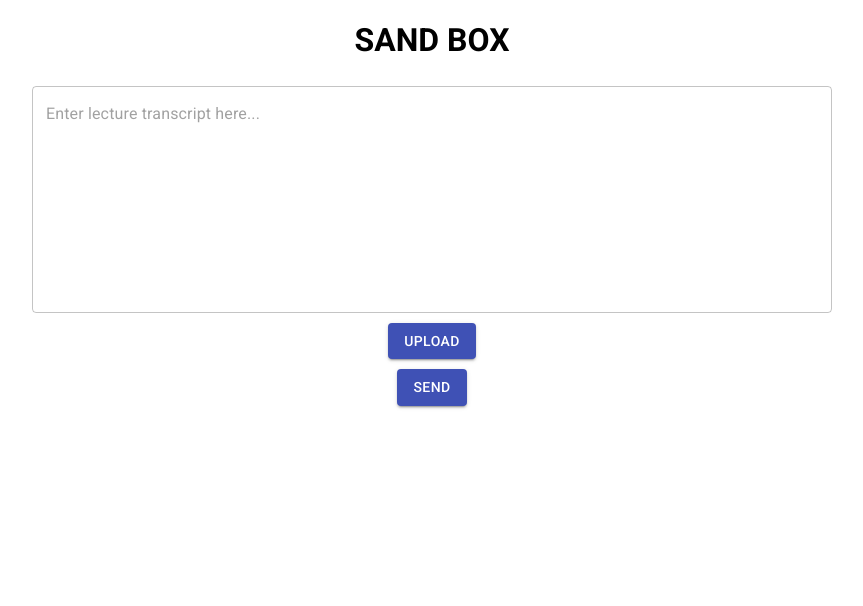
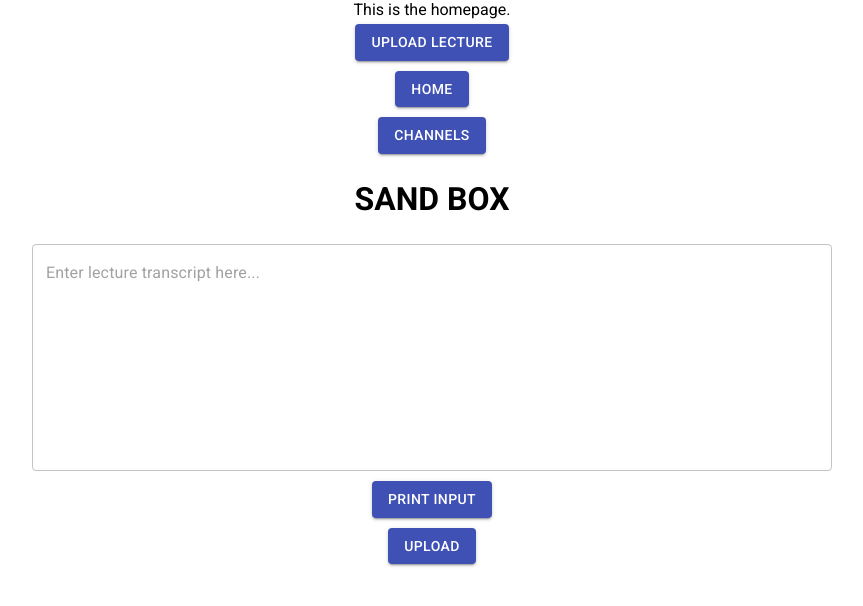
Before and after one commit to tamlam1/csehack, a React (Create React App) app in the folder frontend/sandbox/: page /upload in a window 1280 px wide. Shown: the top 606 px of the page, without its empty margins (208-1071 px from the left). Built offline with nearby package versions, Linux system fonts and the light colour scheme; no server answers.

Commit message:
created router. set up upload, channels and home pages

```diff
--- a/frontend/sandbox/package.json
+++ b/frontend/sandbox/package.json
@@ -9,6 +9,7 @@
     "@testing-library/user-event": "^12.1.10",
     "react": "^17.0.2",
     "react-dom": "^17.0.2",
+    "react-router-dom": "^5.2.0",
     "react-scripts": "4.0.3",
     "web-vitals": "^1.0.1",
     "yarn": "^1.22.10"
--- a/frontend/sandbox/src/App.js
+++ b/frontend/sandbox/src/App.js
@@ -1,71 +1,35 @@
 import { Button, TextField, Box } from '@material-ui/core';
-import './App.css';
 import React, { useEffect } from 'react';
+import HomePage from './components/HomePage';
+import UploadPage from './components/UploadPage';
+import Header from './components/Header';
+import Channels from './components/Channels';
+
+import {
+  BrowserRouter as Router,
+  Switch,
+  Route,
+  Link
+} from "react-router-dom";
 
 
 function App() {
-  const [transcript, setTranscript] = React.useState('');
 
 
-  React.useEffect(() => {
-    fetch('/api/home').then(r => r.json()).then((data) => {
-      console.log(data.hi);
-    })
-  }, []);
-
-  const sendData = () => {
-    fetch('/api/get_data', {
-      method: 'POST',
-      headers: {
-          accept: 'application/json',
-          'Content-Type': 'application/json',
-      },
-      body: JSON.stringify({
-        "text" : "this is some text"
-      }),
-    }).then(r => r.json()).then((data) => {
-      console.log(data.hi);
-    })
-  };
-
   return (
-    <Box display="flex" flexDirection="column" className="App" alignItems="center" justifyContent="center">
-      <h1>SAND BOX</h1>
-      <Box display="flex" flexDirection="column" className="App" alignItems="center" justifyContent="center">
-        <TextField
-          name="transcript"
-          placeholder="Enter lecture transcript here..."
-          variant="outlined"
-          multiline
-          rows={10}
-          rowsMax={10}
-          style={{margin:"5px", width:"800px"}}
-          onChange={(e) => {
-            setTranscript(e.target.value);
-
-
-          }}
-          // className={classes.textarea}
-          value={transcript}
-        />
-        <Button
-          variant="contained"
-          color="primary"
-          style={{margin:"5px"}}
-          onClick={() => console.log(transcript)}
-        >
-          Upload
-        </Button>
-        <Button
-          variant="contained"
-          color="primary"
-          style={{margin:"5px"}}
-          onClick={() => sendData(transcript)}
-        >
-          Send
-        </Button>
-      </Box>
-    </Box>
+    <Router>
+        <Switch>
+          <Route path="/upload">
+            <Header PageContents={<UploadPage />} />
+          </Route>
+          <Route path="/channels">
+            <Header PageContents={<Channels />} />
+          </Route>
+          <Route path="/">
+            <Header PageContents={<HomePage />} />
+          </Route>
+        </Switch>
+    </Router>
   );
 }
 
--- /dev/null
+++ b/frontend/sandbox/src/components/Channels.js
@@ -0,0 +1,22 @@
+import { Button, TextField, Box } from '@material-ui/core';
+import React, { useEffect } from 'react';
+import {
+  BrowserRouter as Router,
+  Switch,
+  Route,
+  Link
+} from "react-router-dom";
+
+function Channels() {
+
+
+  return (
+    <Box display="flex" flexDirection="column" className="App" alignItems="center" justifyContent="center">
+      This is the channels page.
+
+
+    </Box>
+  );
+}
+
+export default Channels;
--- /dev/null
+++ b/frontend/sandbox/src/components/Header.js
@@ -0,0 +1,48 @@
+import { Button, TextField, Box } from '@material-ui/core';
+import React, { useEffect } from 'react';
+import {
+  BrowserRouter as Router,
+  Switch,
+  Route,
+  Link
+} from "react-router-dom";
+
+function HomePage({PageContents}) {
+
+
+  return (
+    <Box display="flex" flexDirection="column" className="App" alignItems="center" justifyContent="center">
+      This is the homepage.
+    <Link to="/upload">
+      <Button
+        variant="contained"
+        color="primary"
+        style={{margin:"5px"}}
+      >
+        Upload Lecture
+      </Button>
+    </Link>
+    <Link to="/">
+      <Button
+        variant="contained"
+        color="primary"
+        style={{margin:"5px"}}
+      >
+        Home
+      </Button>
+    </Link>
+    <Link to="/channels">
+      <Button
+        variant="contained"
+        color="primary"
+        style={{margin:"5px"}}
+      >
+        Channels
+      </Button>
+    </Link>
+    {PageContents}
+    </Box>
+  );
+}
+
+export default HomePage;
--- /dev/null
+++ b/frontend/sandbox/src/components/HomePage.js
@@ -0,0 +1,22 @@
+import { Button, TextField, Box } from '@material-ui/core';
+import React, { useEffect } from 'react';
+import {
+  BrowserRouter as Router,
+  Switch,
+  Route,
+  Link
+} from "react-router-dom";
+
+function HomePage() {
+
+
+  return (
+    <Box display="flex" flexDirection="column" className="App" alignItems="center" justifyContent="center">
+      This is the homepage.
+
+
+    </Box>
+  );
+}
+
+export default HomePage;
--- /dev/null
+++ b/frontend/sandbox/src/components/UploadPage.js
@@ -0,0 +1,76 @@
+import { Button, TextField, Box } from '@material-ui/core';
+import React, { useEffect } from 'react';
+import {
+  BrowserRouter as Router,
+  Switch,
+  Route,
+  Link
+} from "react-router-dom";
+
+function UploadPage() {
+  const [transcript, setTranscript] = React.useState('');
+
+
+  React.useEffect(() => {
+    fetch('/api/home').then(r => r.json()).then((data) => {
+      console.log(data.hi);
+    })
+  }, []);
+
+  const sendData = () => {
+    fetch('/api/get_data', {
+      method: 'POST',
+      headers: {
+          accept: 'application/json',
+          'Content-Type': 'application/json',
+      },
+      body: JSON.stringify({
+        "text" : "this is some text"
+      }),
+    }).then(r => r.json()).then((data) => {
+      console.log(data.hi);
+    })
+  };
+
+  return (
+    <Box display="flex" flexDirection="column" className="App" alignItems="center" justifyContent="center">
+      <h1>SAND BOX</h1>
+      <Box display="flex" flexDirection="column" className="App" alignItems="center" justifyContent="center">
+        <TextField
+          name="transcript"
+          placeholder="Enter lecture transcript here..."
+          variant="outlined"
+          multiline
+          rows={10}
+          rowsMax={10}
+          style={{margin:"5px", width:"800px"}}
+          onChange={(e) => {
+            setTranscript(e.target.value);
+
+
+          }}
+          // className={classes.textarea}
+          value={transcript}
+        />
+        <Button
+          variant="contained"
+          color="primary"
+          style={{margin:"5px"}}
+          onClick={() => console.log(transcript)}
+        >
+          Print input
+        </Button>
+        <Button
+          variant="contained"
+          color="primary"
+          style={{margin:"5px"}}
+          onClick={() => sendData(transcript)}
+        >
+          Upload
+        </Button>
+      </Box>
+    </Box>
+  );
+}
+
+export default UploadPage;
```
Also changed, not shown: 1 other file (tests, documents, lock files or other folders).
